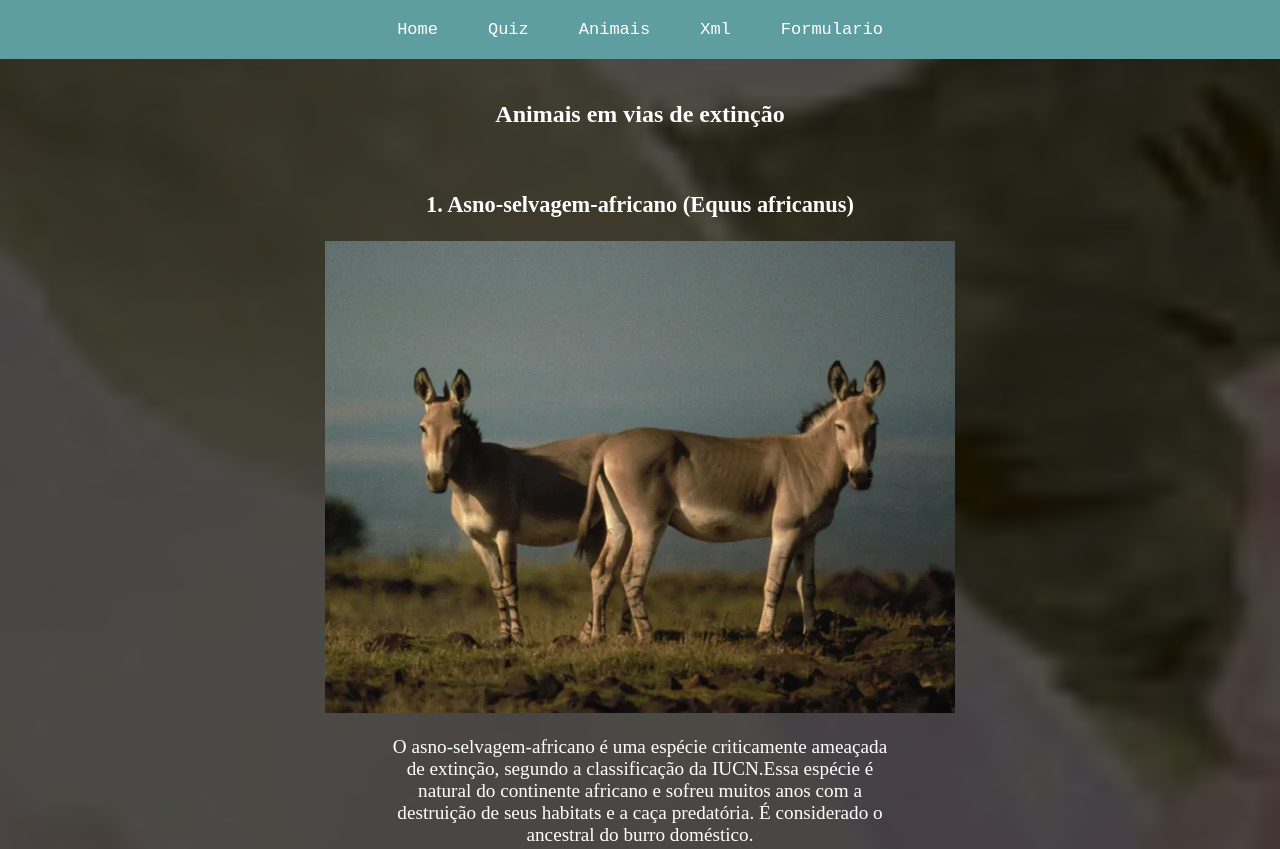
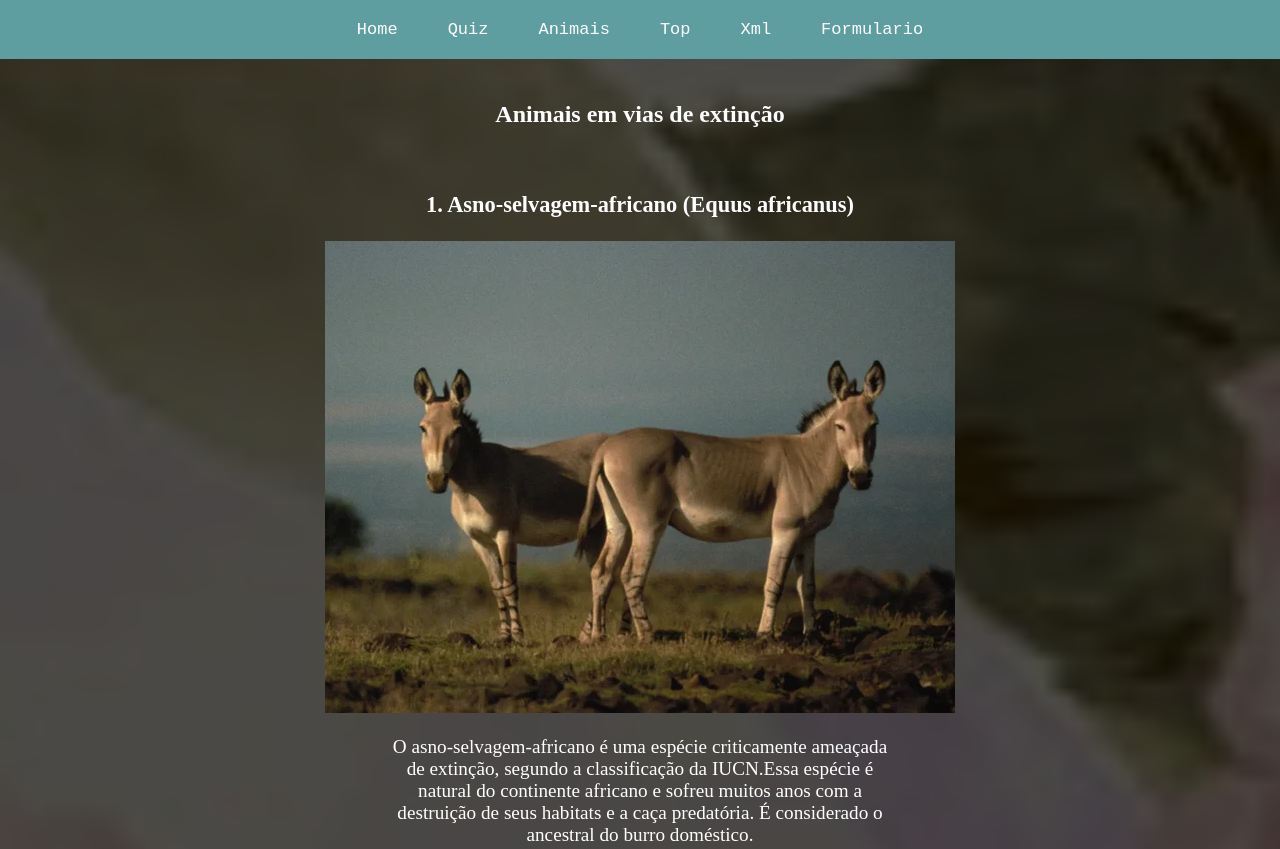
Before and after one commit to inf22tig06/inf22tig06, a plain HTML site: page ProjetoTecInt/Animais.html in a window 1280 px wide. Shown: the top 849 px of the page. Drawn offline with Linux system fonts and the light colour scheme.

Commit message:
Update Animais.html

```diff
--- a/ProjetoTecInt/Animais.html
+++ b/ProjetoTecInt/Animais.html
@@ -16,6 +16,7 @@
             <li><a href="index.html">Home</a></li>
             <li><a href="Quiz.html">Quiz</a></li>
             <li><a href="Animais.html">Animais</a></li>
+             <li><a href="TabelaFav.html">Top</a></li>
             <li><a href="xmldow.html">Xml</a></li>
             <li><a href="Formulario.html">Formulario</a></li>
         </ul>
```
